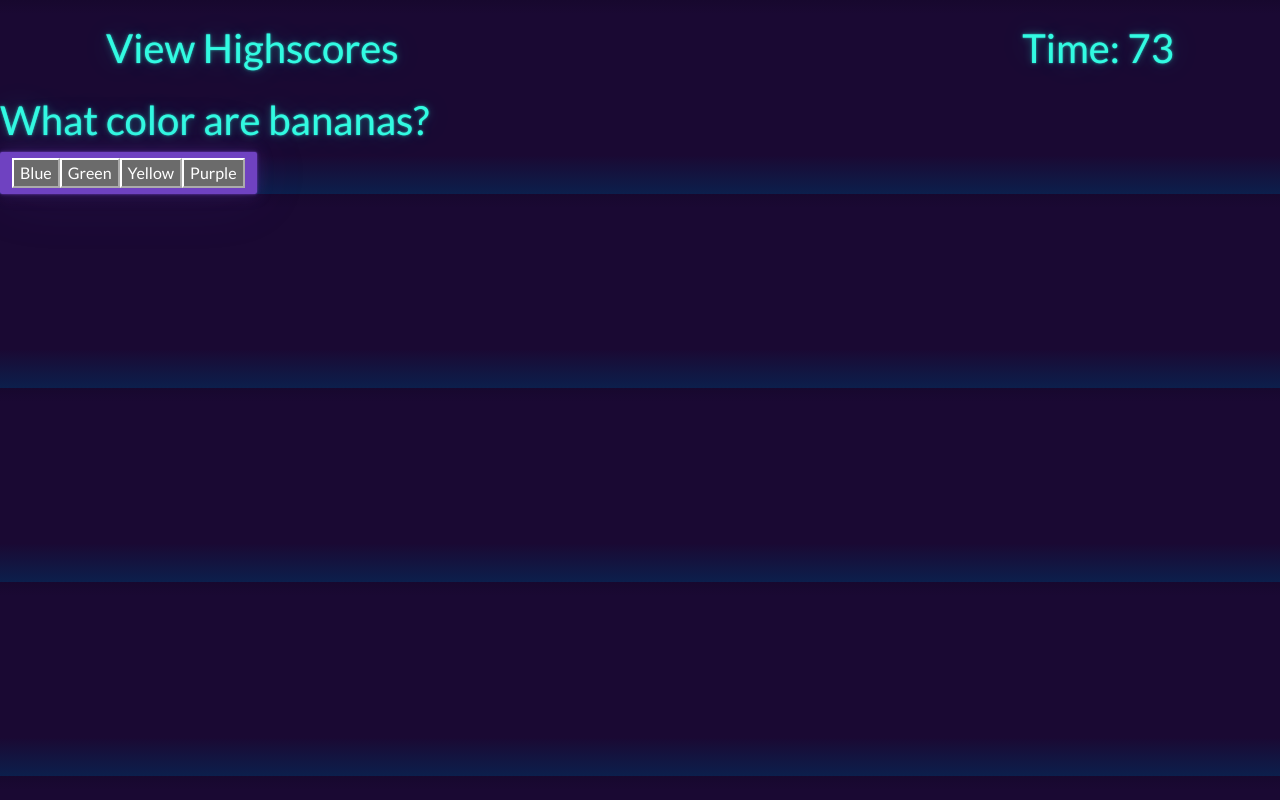
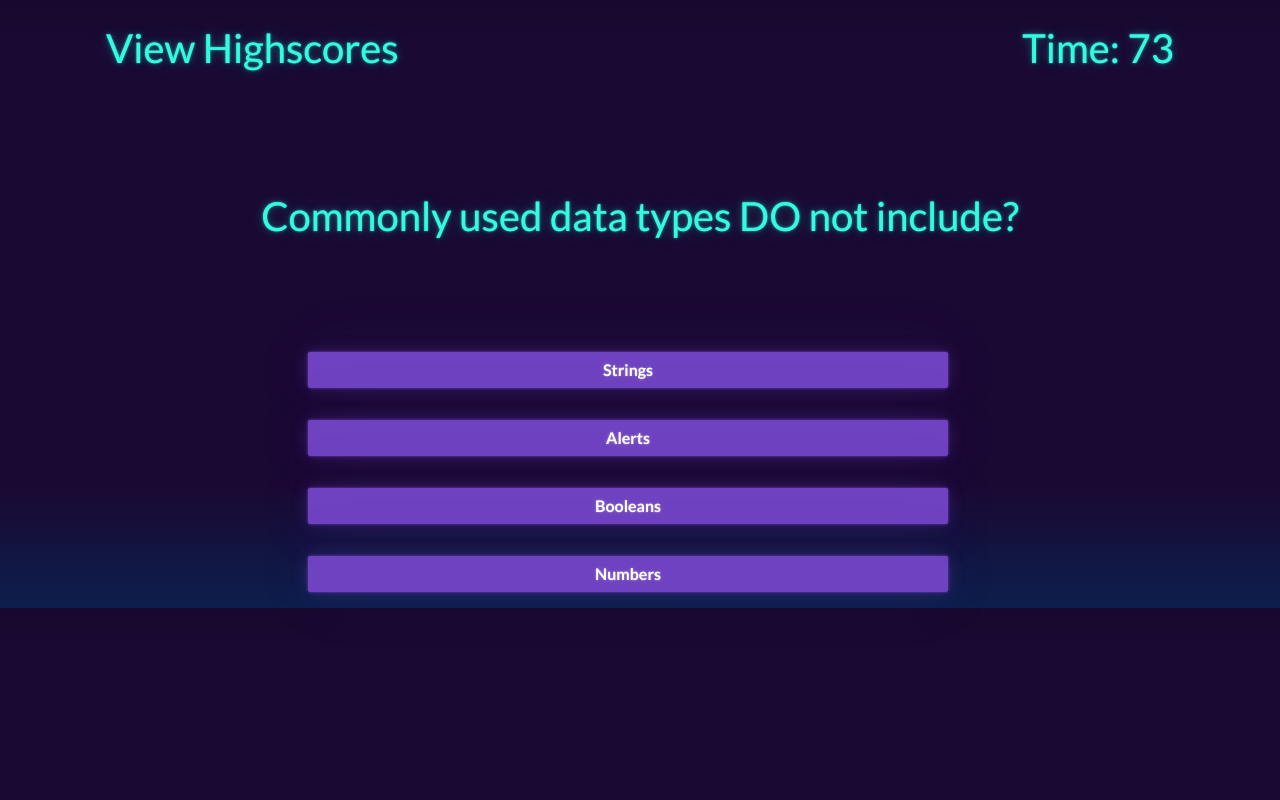
Before and after one commit to MasakiSenpai/Short-quiz, a plain HTML site: page index.html in a window 1280 px wide. Both pictures are taken after a click on the element "Start". Drawn offline with nearby package versions, Linux system fonts and the light colour scheme.

Commit message:
Added style and finished js

```diff
--- a/index.html
+++ b/index.html
@@ -12,7 +12,7 @@
     <body>
         <nav>
             <div class="container d-flex flex-row justify-content-between">
-                <a href="" class="text-decoration-none">
+                <a href="./highscores.html" class="text-decoration-none">
                     <h1 class="m-4">View Highscores</h1>
                 </a>
             <h1 class="m-4">Time: <span id="timer">75</span></h1>
--- a/script.js
+++ b/script.js
@@ -6,43 +6,43 @@ var timerInterval;
 
 var questionList =  [
     {
-        question: 'What color are bananas?',
-        answer: 'Yellow',
+        question: 'Commonly used data types DO not include?',
+        answer: 'Alerts',
         options: [
-            'Blue',
-            'Green',
-            'Yellow',
-            'Purple'
+            'Strings',
+            'Alerts',
+            'Booleans',
+            'Numbers'
         ]
     },
     {
-        question: 'What state is water?',
-        answer: 'Liquid',
+        question: 'The condition in an if/else statement is enclosed with...',
+        answer: 'Curly Brackets',
         options: [
-            'Liquid',
-            'Solid',
-            'Gas',
-            'Frozen'
+            'Quotes',
+            'Parenthesis',
+            'Curly Brackets',
+            'Square Brackets'
         ]
     },
     {
-        question: 'What flavor is a pickle?',
-        answer: 'Sour',
+        question: 'Arrys in JavaScript can be used to store...',
+        answer: 'All of the above',
         options: [
-            'Sweet',
-            'Sour',
-            'Bitter',
-            'Spicy'
+            'Numbers and Strings',
+            'Other Arrays',
+            'Booleans',
+            'All of the above'
         ]
     },
     {
-        question: 'What is the freezing point of water?',
-        answer: '32 degrees F',
+        question: 'String values must be enclosed within ..... when being assigned to variables.',
+        answer: 'Quotes',
         options: [
-            '0 degrees F',
-            '32 degrees F',
-            '10 degrees F',
-            '-10 degrees F'
+            'Quotes',
+            'Parenthsis',
+            'Commas',
+            'Curly Brackets'
         ]
     }
 ];
@@ -61,15 +61,18 @@ function setTime() {
 };
 
 startButton.addEventListener('click', function() {
-    console.log('timer');
+    // console.log('timer');
     setTime();
     displayQuestion();
 
 });
 
 function checkAnswer(event, userAnswer) {
-    if (userAnswer == questionList[currentQuestionIndex].correctAnswer) {
-        // event.target.setAttribute('style','background-color: success');
+    // console.log(userAnswer);
+    // console.log(questionList[currentQuestionIndex].answer);
+    if (userAnswer == questionList[currentQuestionIndex].answer) {
+        event.target.setAttribute('style','background-color: success');
+        // console.log('here');
     } else {
         secondsLeft -= 10;
     }
@@ -87,18 +90,21 @@ function checkAnswer(event, userAnswer) {
 function displayQuestion() {
     var currentQuestion = questionList[currentQuestionIndex];
     var questionWords = document.createElement('h1');
+    questionWords.setAttribute('class', 'text-center m-5 p-5')
 
     questionWords.innerText = currentQuestion.question;
     document.getElementById('main').innerHTML = "";
     document.querySelector('#main').append(questionWords);
 
     var div = document.createElement('div');
-    div.setAttribute('class', 'btn btn-primary');
+    div.setAttribute('class', 'd-flex row justify-content-center');
+    div.setAttribute('style', 'width: 100%;');
     document.querySelector('#main').append(div);
 
     for(let i = 0; i < currentQuestion.options.length; i++) {
         const btn = document.createElement('button');
 
+        btn.setAttribute('class', 'btn btn-primary col-6 fw-bold m-3 justify-content-center');
         btn.innerText = currentQuestion.options[i];
         btn.onclick = function(event) {
             checkAnswer(event, currentQuestion.options[i]);
@@ -126,7 +132,7 @@ function submitScore() {
 
         //changed previousScores to preivousScore
         localStorage.setItem('scores', JSON.stringify(previousScore));
-        window.location.href='highscore.html';
+        window.location.href='highscores.html';
     }
 };
 
@@ -136,13 +142,15 @@ function endQuiz() {
     document.getElementById('main').innerHTML =
     `
     <div id ='userInitials'>
-        <p id ='userInit'>
-        Please enter your initials
+        <p class="text-center p-5 fs-4" id ='userInit'>
+        All Done! Please enter your initials below
         </p>
-        <input type ='text' maxlength='3' id='initials'>
-        <button onclick='submitScore()' id='submit'>
-        Submit Score
-        </button>
+        <div class="d-flex justify-content-center m-5">
+            <input type ='text' maxlength='3' class="m-3" id='initials'>
+            <button onclick='submitScore()' class="btn btn-primary m-3" id='button'>
+            Submit Score
+            </button>
+        </div>
     </div>
     `
 };
```
Also changed, not shown: highscores.html (+8 -6 lines), score.js (added, +21 -0 lines), Images/screenshot1.png (added), Images/screenshot2.png (added), Images/screenshot3.png (added), 1 other file.
